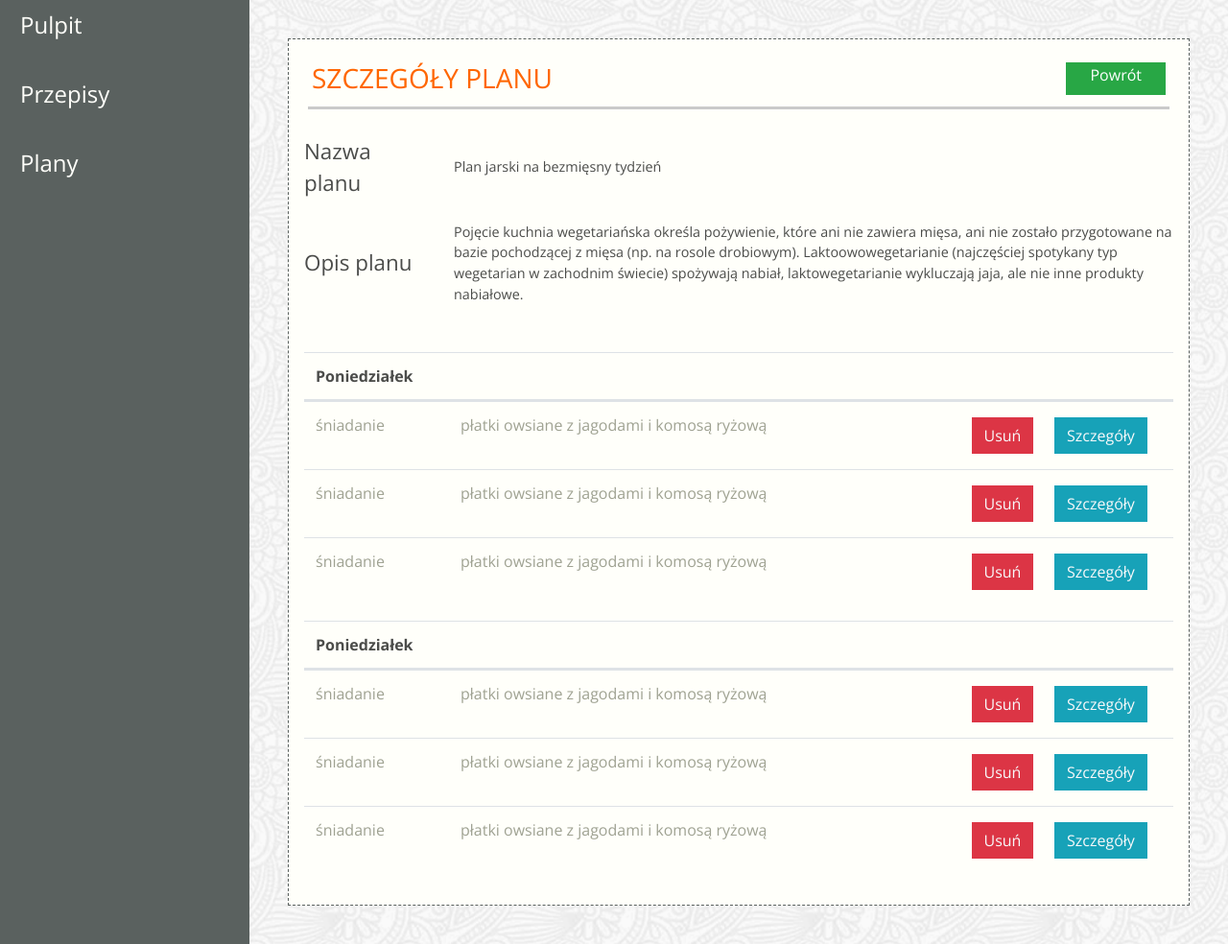
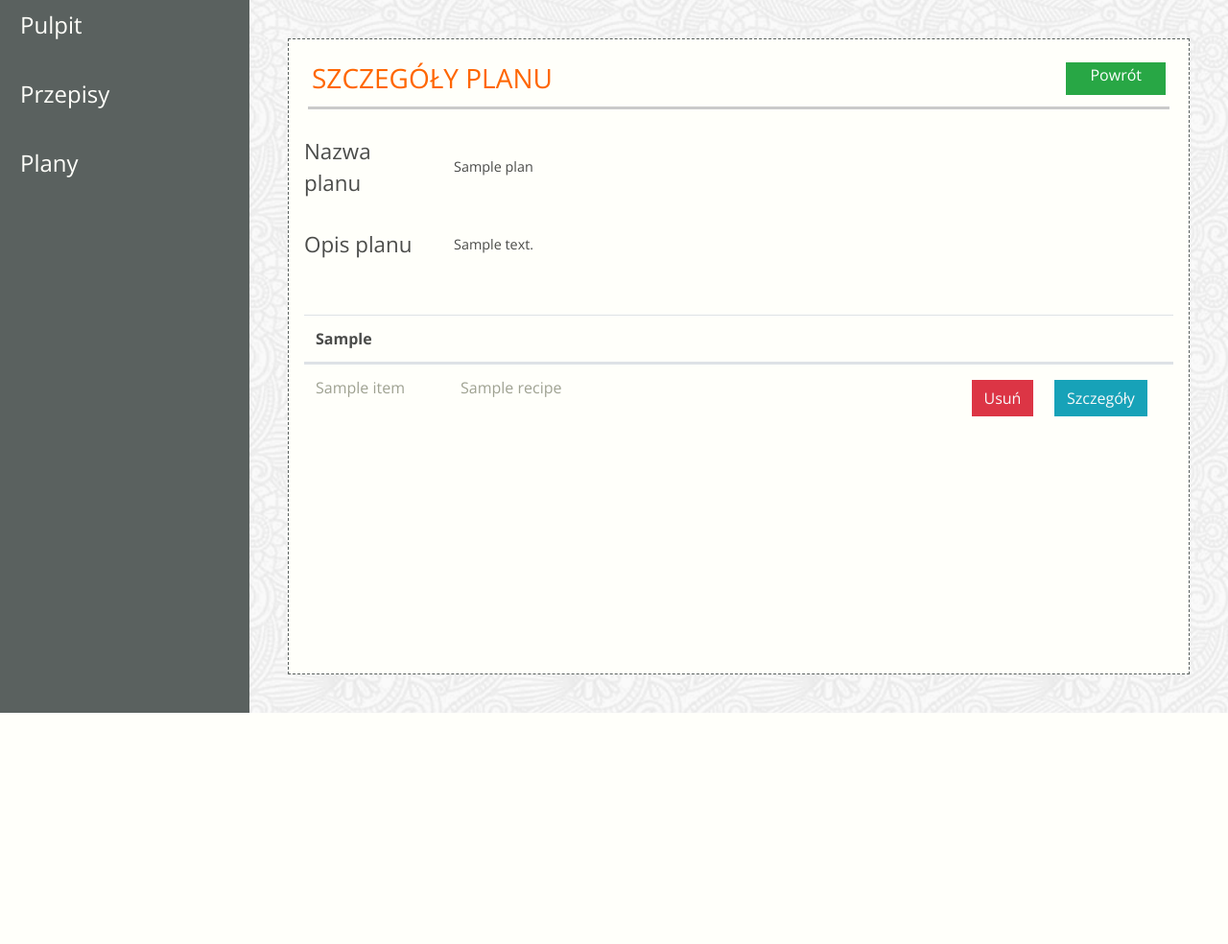
Before and after one commit to gwilpiszewski/food_plan, a Django app: template jedzonko/templates/app-details-schedules.html in a window 1280 px wide. Shown: the part 84-1068 px from the top of the page at 96% size. After the commit the page ends 827 px from the top, so only its background shows below. Run offline with Django 3.2, Linux system fonts and the light colour scheme; the template is opened without the code that fills it: most values are stand-ins (such as "Sample title", 1, 10 or a date in 2020); some libraries are stand-ins or nearby versions; some web fonts are replaced.

Commit message:
TO CHECK 7.1_Wyświetlanie szczeg. planu

```diff
--- a/jedzonko/templates/app-details-schedules.html
+++ b/jedzonko/templates/app-details-schedules.html
@@ -19,8 +19,7 @@
                                     Nazwa planu
                                 </span>
                     <div class="col-sm-10">
-                    <p class="schedules-text">Plan jarski na bezmięsny
-                        tydzień</p>
+                        <p class="schedules-text"> {{ plan.name }} </p>
                     </div>
                 </div>
                 <div class="form-group row">
@@ -29,31 +28,29 @@
                                 </span>
                     <div class="col-sm-10">
                         <p class="schedules-text">
-                        Pojęcie kuchnia wegetariańska określa pożywienie, które
-                        ani nie zawiera mięsa, ani nie zostało przygotowane na
-                        bazie pochodzącej z mięsa (np. na rosole drobiowym).
-                        Laktoowowegetarianie (najczęściej spotykany typ
-                        wegetarian w zachodnim świecie) spożywają nabiał,
-                        laktowegetarianie wykluczają jaja, ale nie inne produkty
-                        nabiałowe.
+                            {{ plan.description }}
                         </p>
                     </div>
                 </div>
             </div>
 
+            {% for item in recipes_per_day_list %}
                 <table class="table">
+
                     <thead>
                     <tr class="d-flex">
-                <th class="col-2">Poniedziałek</th>
+                        <th class="col-2">{{ item.0.day_name.get_day_display }}</th>
                         <th class="col-7"></th>
                         <th class="col-1"></th>
                         <th class="col-2"></th>
                     </tr>
                     </thead>
+
                     <tbody class="text-color-lighter">
+                    {% for x in item %}
                         <tr class="d-flex">
-                <td class="col-2">śniadanie</td>
-                <td class="col-7">płatki owsiane z jagodami i komosą ryżową</td>
+                            <td class="col-2">{{ x.get_meal_names_display }}</td>
+                            <td class="col-7">{{ x.recipe.name }}</td>
                             <td class="col-1 center">
                                 <a href="#" class="btn btn-danger rounded-0 text-light m-1">Usuń</a>
                             </td>
@@ -62,76 +59,12 @@
                                    class="btn btn-info rounded-0 text-light m-1">Szczegóły</a>
                             </td>
                         </tr>
-            <tr class="d-flex">
-                <td class="col-2">śniadanie</td>
-                <td class="col-7">płatki owsiane z jagodami i komosą ryżową</td>
-                <td class="col-1 center">
-                    <a href="#" class="btn btn-danger rounded-0 text-light m-1">Usuń</a>
-                </td>
-                <td class="col-2 center">
-                    <a href="app-details-schedules.html"
-                       class="btn btn-info rounded-0 text-light m-1">Szczegóły</a>
-                </td>
-            </tr>
-            <tr class="d-flex">
-                <td class="col-2">śniadanie</td>
-                <td class="col-7">płatki owsiane z jagodami i komosą ryżową</td>
-                <td class="col-1 center">
-                    <a href="#" class="btn btn-danger rounded-0 text-light m-1">Usuń</a>
-                </td>
-                <td class="col-2 center">
-                    <a href="app-details-schedules.html"
-                       class="btn btn-info rounded-0 text-light m-1">Szczegóły</a>
-                </td>
-            </tr>
+                    {% endfor %}
+
                     </tbody>
                 </table>
+            {% endfor %}
 
-        <table class="table">
-            <thead>
-            <tr class="d-flex">
-                <th class="col-2">Poniedziałek</th>
-                <th class="col-7"></th>
-                <th class="col-1"></th>
-                <th class="col-2"></th>
-            </tr>
-            </thead>
-            <tbody class="text-color-lighter">
-            <tr class="d-flex">
-                <td class="col-2">śniadanie</td>
-                <td class="col-7">płatki owsiane z jagodami i komosą ryżową</td>
-                <td class="col-1 center">
-                    <a href="#" class="btn btn-danger rounded-0 text-light m-1">Usuń</a>
-                </td>
-                <td class="col-2 center">
-                    <a href="app-details-schedules.html"
-                       class="btn btn-info rounded-0 text-light m-1">Szczegóły</a>
-                </td>
-            </tr>
-            <tr class="d-flex">
-                <td class="col-2">śniadanie</td>
-                <td class="col-7">płatki owsiane z jagodami i komosą ryżową</td>
-                <td class="col-1 center">
-                    <a href="#" class="btn btn-danger rounded-0 text-light m-1">Usuń</a>
-                </td>
-                <td class="col-2 center">
-                    <a href="app-details-schedules.html"
-                       class="btn btn-info rounded-0 text-light m-1">Szczegóły</a>
-                </td>
-            </tr>
-            <tr class="d-flex">
-                <td class="col-2">śniadanie</td>
-                <td class="col-7">płatki owsiane z jagodami i komosą ryżową</td>
-                <td class="col-1 center">
-                    <a href="#" class="btn btn-danger rounded-0 text-light m-1">Usuń</a>
-                </td>
-                <td class="col-2 center">
-                    <a href="app-details-schedules.html"
-                       class="btn btn-info rounded-0 text-light m-1">Szczegóły</a>
-                </td>
-            </tr>
-            </tbody>
-        </table>
 
         </div>
     </div>
--- a/scrumlab/urls.py
+++ b/scrumlab/urls.py
@@ -32,5 +32,5 @@ urlpatterns = [
     path('plan/add-recipe/', PlanAddRecipeView.as_view(), name="plan_add_recipe"),
     path('about/', AboutView.as_view(), name='about'),
     path('contact/', ContactView.as_view(), name='contact'),
-    path('plan/<int:id>/details/', PlanDetailsView.as_view(), name='plan_details'),
+    path('plan/<int:id>/', PlanDetailsView.as_view(), name='plan_details'),
 ]
```
Also changed, not shown: jedzonko/views.py (+12 -3 lines). Lines whose indentation alone changed are shown as unchanged.
